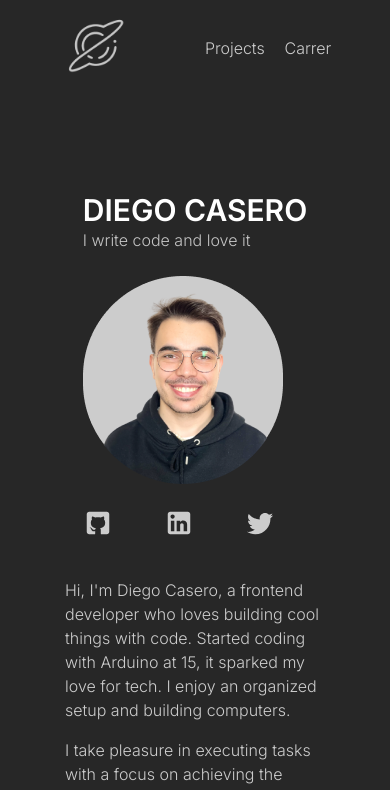
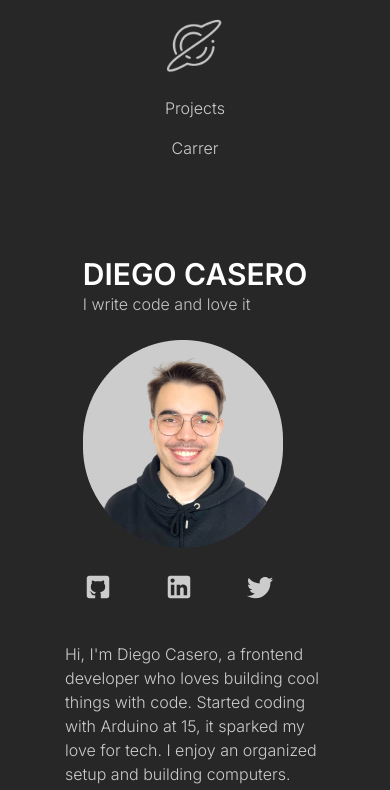
Before and after one commit to imcasero/my-website, a React (Vite) app: page / in a window 390 px wide. Shown: the top 790 px of the page. Built offline with nearby package versions, Linux system fonts and the light colour scheme.

Commit message:
feat: add responsive header

```diff
--- a/src/components/header/header.component.tsx
+++ b/src/components/header/header.component.tsx
@@ -15,11 +15,11 @@ export default function HeaderComponent(): ReactElement {
     }
     return (
         <header className="w-screen flex items-center justify-center text-text">
-            <nav className="w-3/4 flex items-center justify-between">
+            <nav className="w-3/4 flex md:flex-row flex-col  items-center justify-between">
                 <button onClick={handleHome}>
                     <img src={Icon} alt="icono" className="w-24" />
                 </button>
-                <ul className="w-1/2 flex justify-around ">
+                <ul className="w-1/2 flex md:flex-row flex-col  justify-around items-center gap-4">
                     <li onClick={handleProjects} className="cursor-pointer hover:text-title">
                         Projects
                     </li>
```
